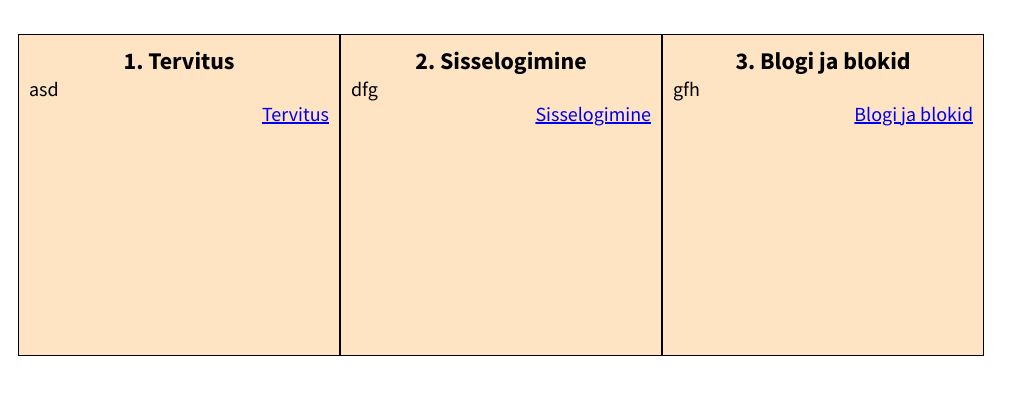
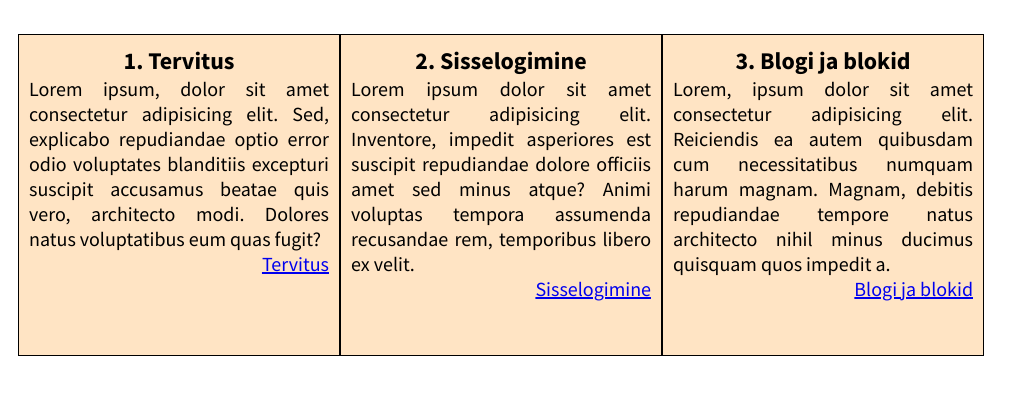
Before and after one commit to sangandres/Veebiarendus, a plain HTML site: page Porfolio/porfolio.html in a window 1280 px wide. Shown: the part 80-474 px from the top of the page, without its empty margins (0-1029 px from the left). Drawn offline with Linux system fonts and the light colour scheme.

Commit message:
portfolio link

```diff
--- a/Porfolio/porfolio.html
+++ b/Porfolio/porfolio.html
@@ -16,17 +16,17 @@
     <h1>Andrese portfolio</h1>
     <div class="konteiner">
         <div class="loeng">1. Tervitus
-            <div class="sisu">asd</div>
+            <div class="sisu">Lorem ipsum, dolor sit amet consectetur adipisicing elit. Sed, explicabo repudiandae optio error odio voluptates blanditiis excepturi suscipit accusamus beatae quis vero, architecto modi. Dolores natus voluptatibus eum quas fugit?</div>
             <div class="link"><a href="https://sangandres.github.io/Veebiarendus/loeng01/terv.html">Tervitus</a></div>
 
         </div>
         <div class="loeng">2. Sisselogimine
-            <div class="sisu">dfg</div>
+            <div class="sisu">Lorem ipsum dolor sit amet consectetur adipisicing elit. Inventore, impedit asperiores est suscipit repudiandae dolore officiis amet sed minus atque? Animi voluptas tempora assumenda recusandae rem, temporibus libero ex velit.</div>
             <div class="link"><a href="https://sangandres.github.io/Veebiarendus/loeng02/index.html">Sisselogimine</a></div>
 
         </div>
         <div class="loeng">3. Blogi ja blokid
-            <div class="sisu">gfh</div>
+            <div class="sisu">Lorem, ipsum dolor sit amet consectetur adipisicing elit. Reiciendis ea autem quibusdam cum necessitatibus numquam harum magnam. Magnam, debitis repudiandae tempore natus architecto nihil minus ducimus quisquam quos impedit a.</div>
             <div class="link"><a href="https://sangandres.github.io/Veebiarendus/loeng03/blogi2.html">Blogi ja blokid</a></div>
 
         </div>
```
Also changed, not shown: index.html (+1 -1 lines).
